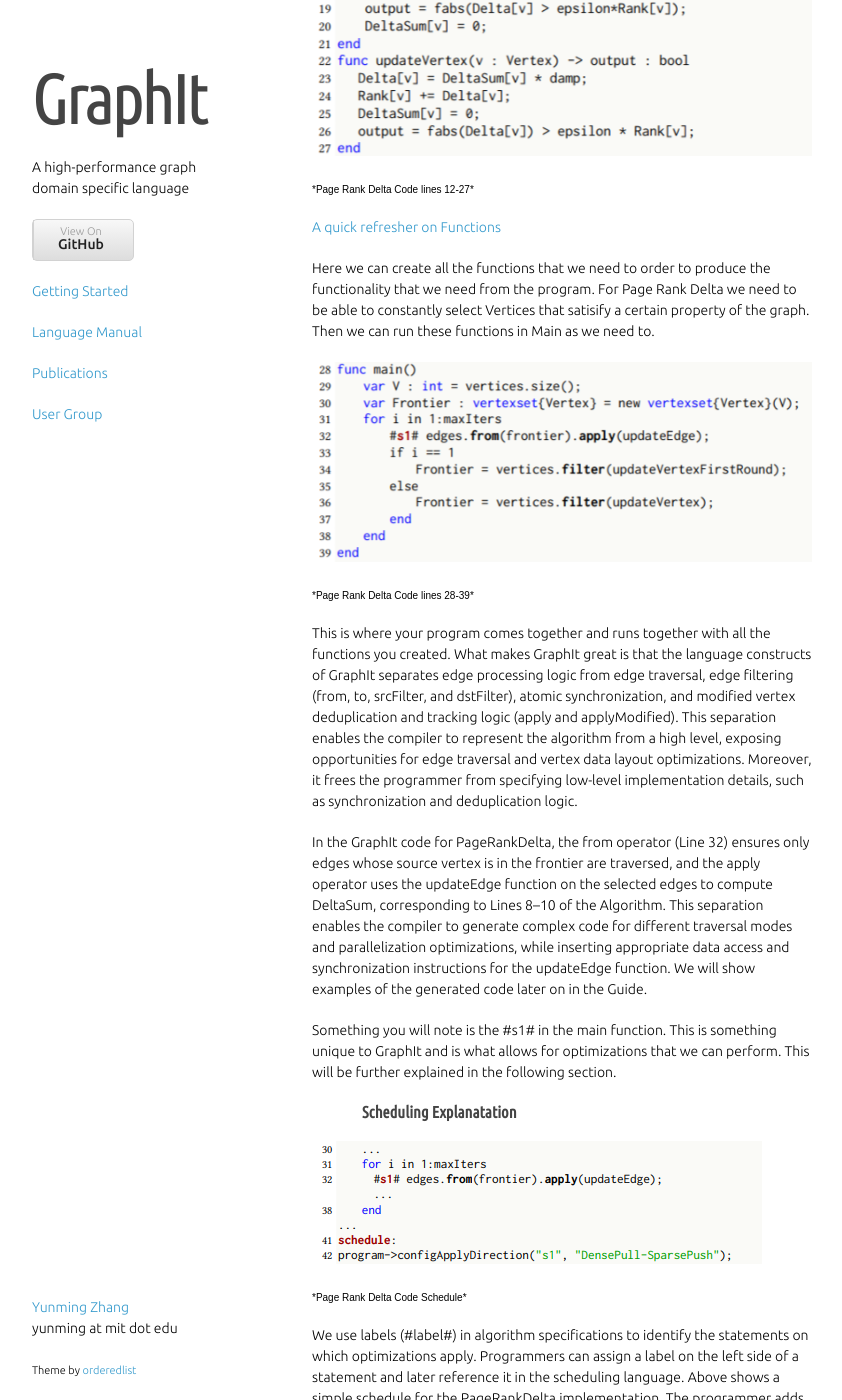
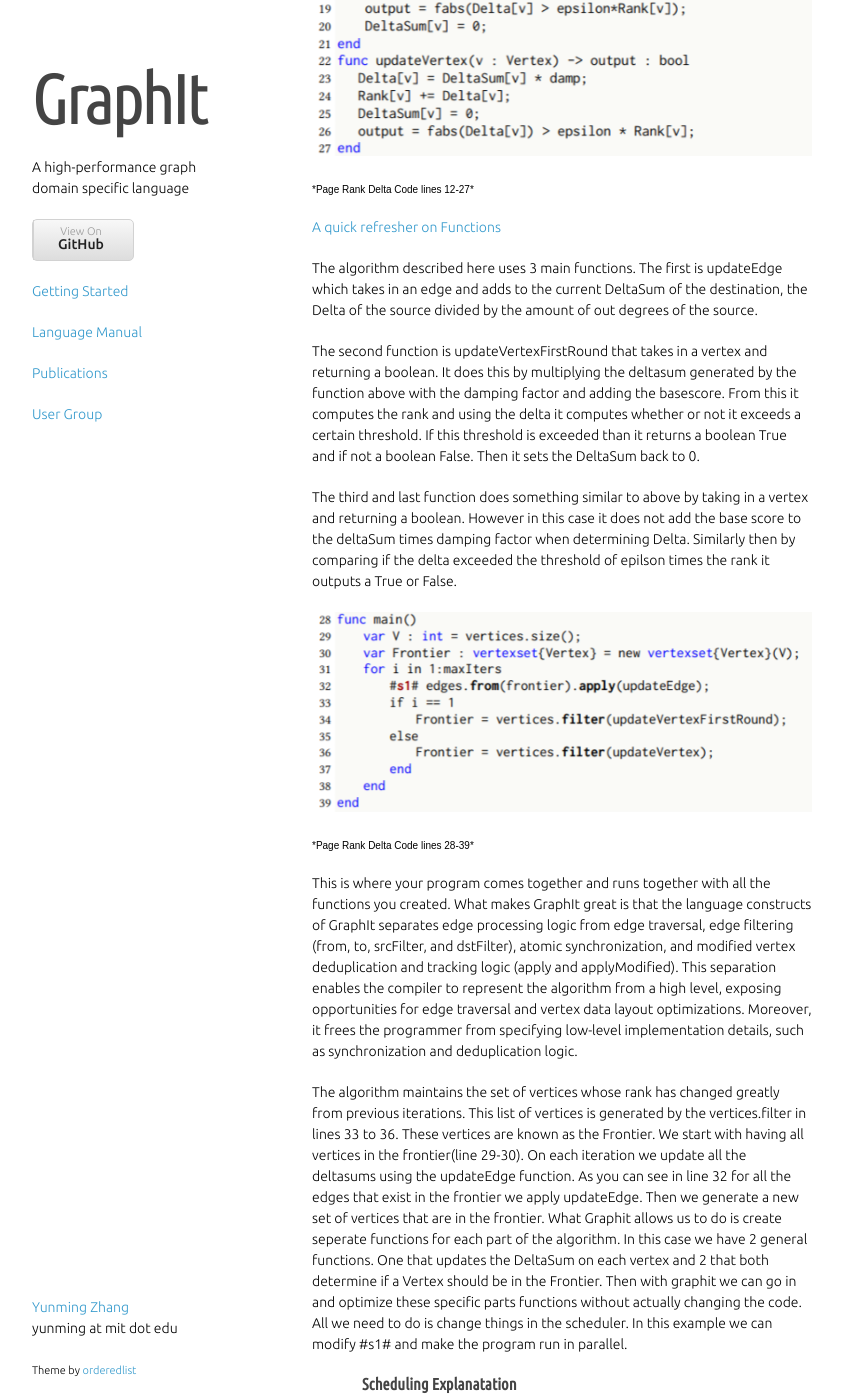
Before and after one commit to yunmingzhang17/yunmingzhang17.github.io, a Jekyll site: the page built from getting-started.md, in a window 1280 px wide and 1400 px high, scrolled down 2189 px. Shown: the whole window, without its empty margins (218-1060 px from the left). Built offline with Jekyll 4.4.1, drawn with Linux system fonts in a browser that asks for light colours; nearby versions of some CDN libraries; some web fonts are replaced; library files that are not in the unit come from our copies; some of the changed text lies outside the part shown.

Commit message:
updated tuning section

```diff
--- a/getting-started.md
+++ b/getting-started.md
@@ -42,7 +42,11 @@
 
 [A quick refresher on Functions](#functions)
 
-Here we can create all the functions that we need to order to produce the functionality that we need from the program. For Page Rank Delta we need to be able to constantly select Vertices that satisify a certain property of the graph. Then we can run these functions in Main as we need to.
+The algorithm described here uses 3 main functions. The first is updateEdge which takes in an edge and adds to the current DeltaSum of the destination, the Delta of the source divided by the amount of out degrees of the source.
+
+The second function is updateVertexFirstRound that takes in a vertex and returning a boolean. It does this by multiplying the deltasum generated by the function above with the damping factor and adding the basescore. From this it computes the rank and using the delta it computes whether or not it exceeds a certain threshold. If this threshold is exceeded than it returns a boolean True and if not a boolean False. Then it sets the DeltaSum back to 0.
+
+The third and last function does something similar to above by taking in a vertex and returning a boolean. However in this case it does not add the base score to the deltaSum times damping factor when determining Delta. Similarly then by comparing if the delta exceeded the threshold of epilson times the rank it outputs a True or False.
 
 
 <img src="gallery/PageRankDeltaMain.png" alt="Page Rank Delta Code lines 28-39">
@@ -50,9 +54,9 @@
 
 This is where your program comes together and runs together with all the functions you created. What makes GraphIt great is that the language constructs of GraphIt separates edge processing logic from edge traversal, edge filtering (from, to, srcFilter, and dstFilter), atomic synchronization, and modified vertex deduplication and tracking logic (apply and applyModified). This separation enables the compiler to represent the algorithm from a high level, exposing opportunities for edge traversal and vertex data layout optimizations. Moreover, it frees the programmer from specifying low-level implementation details, such as synchronization and deduplication logic.
 
-In the GraphIt code for PageRankDelta, the from operator (Line 32) ensures only edges whose source vertex is in the frontier are traversed, and the apply operator uses the updateEdge function on the selected edges to compute DeltaSum, corresponding to Lines 8–10 of the Algorithm. This separation enables the compiler to generate complex code for different traversal modes and parallelization optimizations, while inserting appropriate data access and synchronization instructions for the updateEdge function. We will show examples of the generated code later on in the Guide.
+The algorithm maintains the set of vertices whose rank has changed greatly from previous iterations. This list of vertices is generated by the vertices.filter in lines 33 to 36. These vertices are known as the Frontier. We start with having all vertices in the frontier(line 29-30). On each iteration we update all the deltasums using the updateEdge function. As you can see in line 32 for all the edges that exist in the frontier we apply updateEdge. Then we generate a new set of vertices that are in the frontier. What Graphit allows us to do is create seperate functions for each part of the algorithm. In this case we have 2 general functions. One that updates the DeltaSum on each vertex and 2 that both determine if a Vertex should be in the Frontier. Then with graphit we can go in and optimize these specific parts functions without actually changing the code. All we need to do is change things in the scheduler. In this example we can modify #s1# and make the program run in parallel.
 
-Something you will note is the #s1# in the main function. This is something unique to GraphIt and is what allows for optimizations that we can perform. This will be further explained in the following section.
+
 
 ###      Scheduling Explanatation
 <img src="gallery/PageRankDeltaSchedule.png" alt="Page Rank Delta Schedule">
@@ -163,3 +167,15 @@
 
 We designed GraphIt’s scheduling language functions to allow programmers to compose together edge traversal direction, frontier data structure, parallelization, cache optimizations, and NUMA optimizations discussed in the paper. The configApplyDirection functions allow programmers to configure directions used for traversal. The programmer can use the configDenseVertexSet function to switch between bitvector and boolean array for either source or destination vertexset or both. The flexible configApplyNumSSG function configures the number of segmented subgraphs and how the subgraphs are partitioned (fixedvertex-count and edge-aware-vertex-count). Setting the right number of segments and partitioning configuration allows random accesses to be restricted to a NUMA node or last level cache with balanced load as described in the paper. configApplyNUMA configures the segmented subgraphs to be executed in parallel with static or dynamic NUMA node assignment (static-parallel and dynamic-parallel), ensuring the random memory accesses to be restricted to the local NUMA node, while maintaining good parallel scalability. Finally, vertex data vectors can be fused together into an array of structs with fuseFields.
 To compose together different optimizations, the programmer first chooses a direction for traversal. Then the programmer can use the other scheduling functions to pick one option for the parallelization, graph partitioning, NUMA, and dense vertexset optimizations for the current direction. The programmer can configure each direction separately using the optional direction argument for hybrid directions (DensePush-SparsePush or DensePull-SparsePush). If no direction argument is specified, then the configuration applies to both directions.
+
+Here is a list of Scheduling functions that you can use
+<img src="gallery/SchedulingApply.png" alt="Scheduling Functions">
+
+Below we will show how changing the Schedule affects the C++ generated Code. This first section of code is pageRankDelta code without a schedule.
+<img src="gallery/PageRankDeltaGeneratedCodeDefault.png" alt="Page Rank Delta C++ Generated Code">
+
+<img src="gallery/PageRankDeltaGeneratedCodeDensePull.png" alt="Page Rank Delta C++ Generated Code">
+
+<img src="gallery/PageRankDeltaGeneratedCodeDynamic.png" alt="Page Rank Delta C++ Generated Code">
+
+<img src="gallery/PageRankDeltaGeneratedCodeBitVector.png" alt="Page Rank Delta C++ Generated Code">
```
Also changed, not shown: gallery/SchedulingApply.png (added), gallery/pageRankDeltaGeneratedCode.png (added), gallery/pageRankDeltaGeneratedCodeBitVector.png (added), gallery/pageRankDeltaGeneratedCodeDefault.png (added), gallery/pageRankDeltaGeneratedCodeDensePull.png (added), gallery/pageRankDeltaGeneratedCodeDynamic.png (added).
